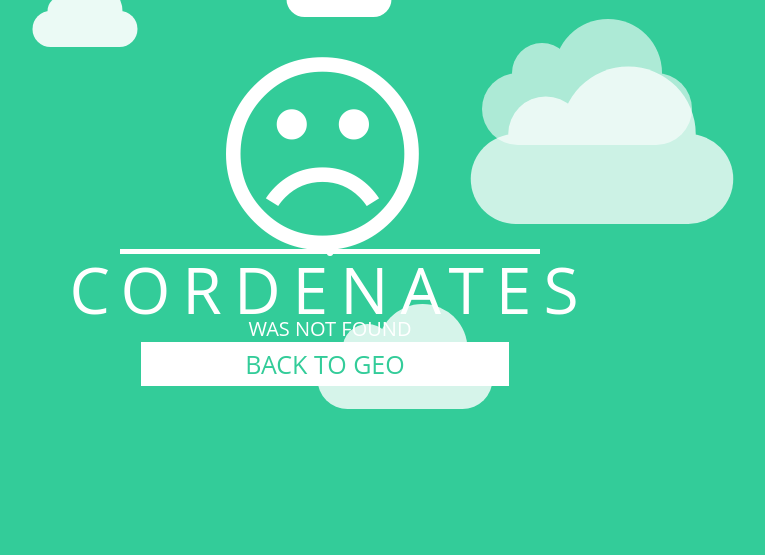
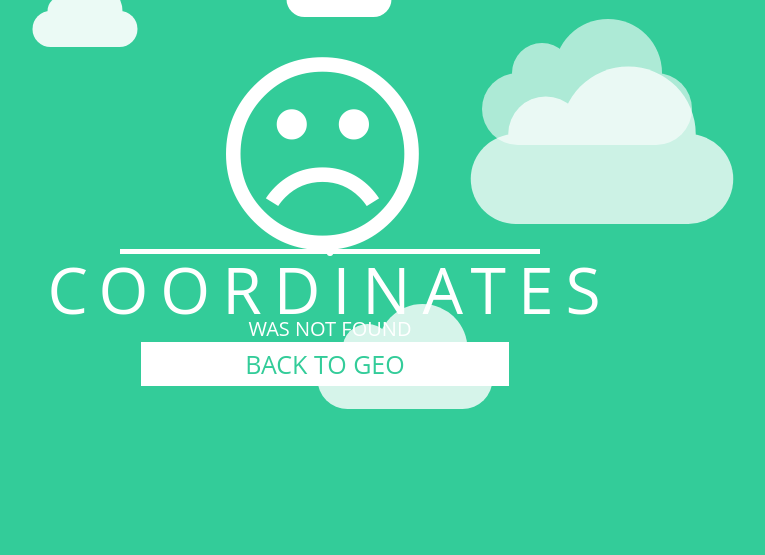
Before and after one commit to ivnmrn/imageApp, a Django app: template template/map_no_cordenates.html in a window 1280 px wide. Shown: the part 101-656 px from the top of the page, without its empty margins (310-1075 px from the left). Run offline with Django 3.2, Linux system fonts and the light colour scheme; the template is opened without the code that fills it, so the values that code supplies are empty; some libraries are stand-ins or nearby versions; some web fonts are replaced.

Commit message:
coordinates

```diff
--- a/template/map_no_cordenates.html
+++ b/template/map_no_cordenates.html
@@ -16,7 +16,7 @@
         <div class='c'>
             <div class='_404'>&#9785;</div>
             <hr>
-            <div class='_1'>CORDENATES</div>
+            <div class='_1'>COORDINATES</div>
             <div class='_2'>WAS NOT FOUND</div>
             <a class='btn' href='http://localhost:8000/geo_location/'>BACK TO GEO</a>
         </div>
```
Also changed, not shown: template/map.html (line endings or trailing spaces).
